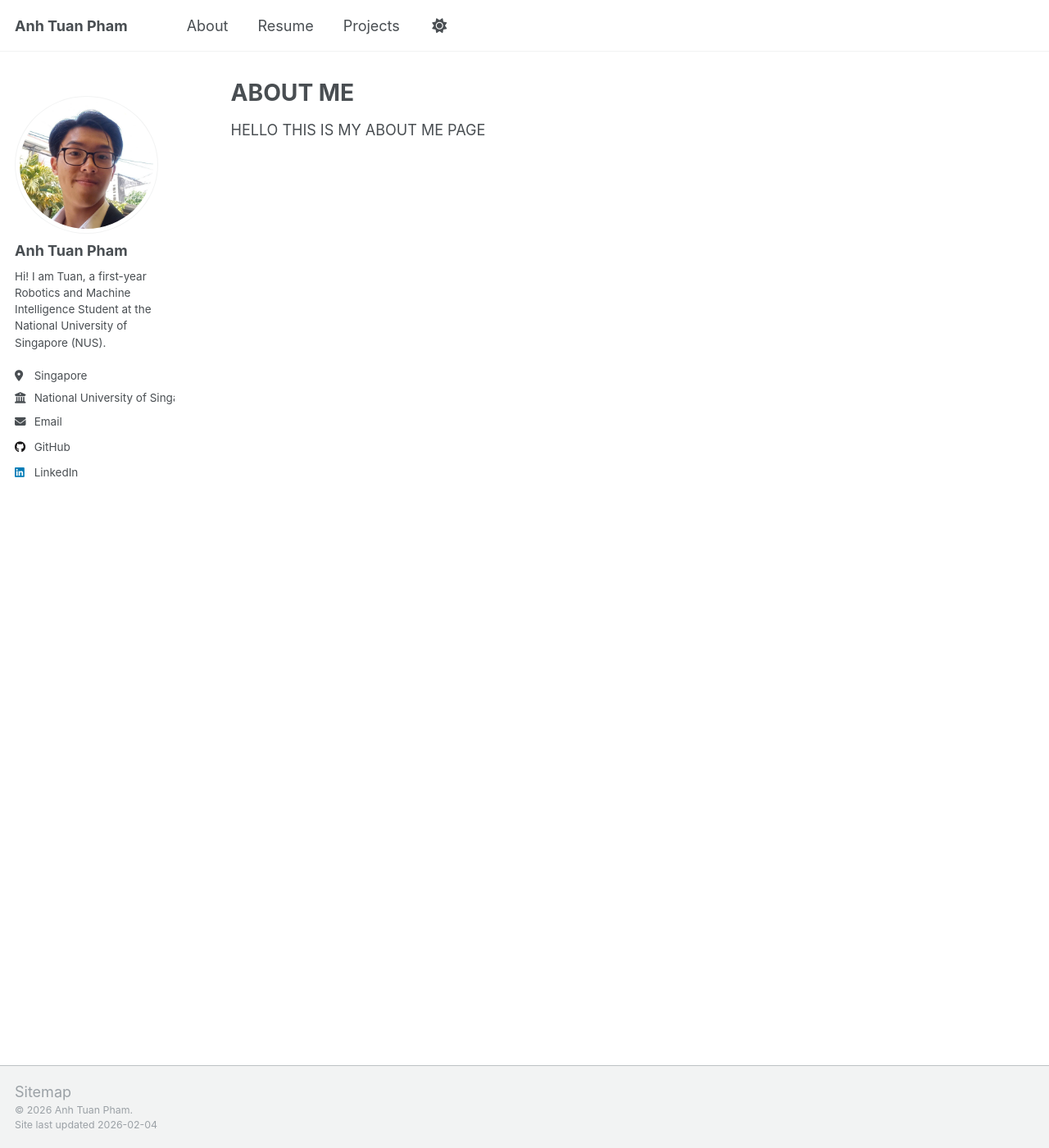
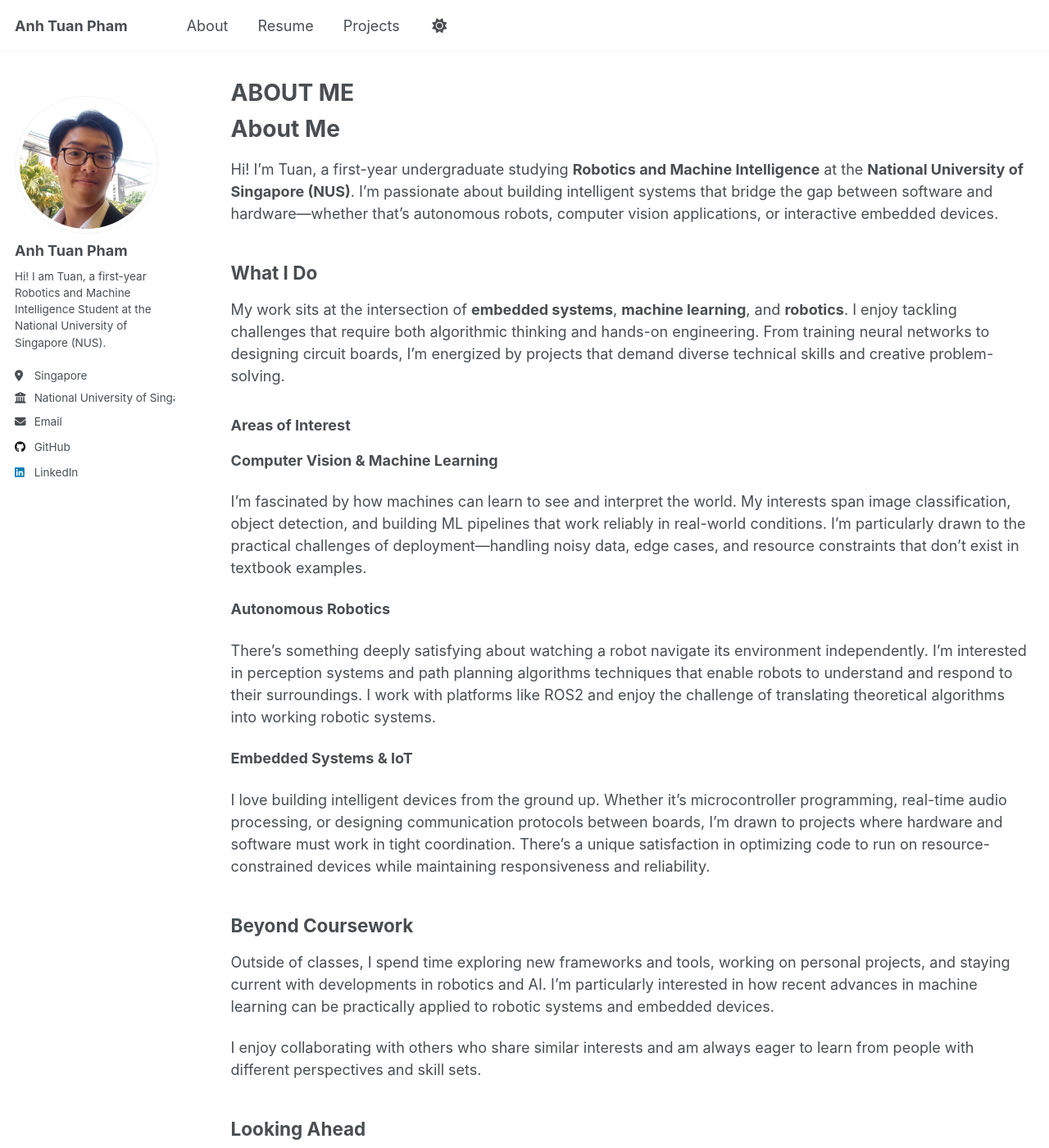
Before and after one commit to patuan07/patuan07.github.io, a Jekyll site: the page built from _pages/aboutme.md, in a window 1280 px wide and 1400 px high. Shown: the whole window at 82% size. Built offline with Jekyll 4.4.1, drawn with Linux system fonts in a browser that asks for light colours; some of the changed text lies outside the part shown.

Commit message:
update about me page

```diff
--- a/_pages/aboutme.md
+++ b/_pages/aboutme.md
@@ -9,4 +9,47 @@ redirect_from:
 
 {% include base_path %}
 
-HELLO THIS IS MY ABOUT ME PAGE
+# About Me
+
+Hi! I'm Tuan, a first-year undergraduate studying **Robotics and Machine Intelligence** at the **National University of Singapore (NUS)**. I'm passionate about building intelligent systems that bridge the gap between software and hardware—whether that's autonomous robots, computer vision applications, or interactive embedded devices.
+
+## What I Do
+
+My work sits at the intersection of **embedded systems**, **machine learning**, and **robotics**. I enjoy tackling challenges that require both algorithmic thinking and hands-on engineering. From training neural networks to designing circuit boards, I'm energized by projects that demand diverse technical skills and creative problem-solving.
+
+### Areas of Interest
+
+**Computer Vision & Machine Learning**
+
+I'm fascinated by how machines can learn to see and interpret the world. My interests span image classification, object detection, and building ML pipelines that work reliably in real-world conditions. I'm particularly drawn to the practical challenges of deployment—handling noisy data, edge cases, and resource constraints that don't exist in textbook examples.
+
+**Autonomous Robotics**
+
+There's something deeply satisfying about watching a robot navigate its environment independently. I'm interested in perception systems and path planning algorithms techniques that enable robots to understand and respond to their surroundings. I work with platforms like ROS2 and enjoy the challenge of translating theoretical algorithms into working robotic systems.
+
+**Embedded Systems & IoT**
+
+I love building intelligent devices from the ground up. Whether it's microcontroller programming, real-time audio processing, or designing communication protocols between boards, I'm drawn to projects where hardware and software must work in tight coordination. There's a unique satisfaction in optimizing code to run on resource-constrained devices while maintaining responsiveness and reliability.
+
+
+## Beyond Coursework
+
+Outside of classes, I spend time exploring new frameworks and tools, working on personal projects, and staying current with developments in robotics and AI. I'm particularly interested in how recent advances in machine learning can be practically applied to robotic systems and embedded devices.
+
+I enjoy collaborating with others who share similar interests and am always eager to learn from people with different perspectives and skill sets.
+
+## Looking Ahead
+
+As I continue my studies, I'm excited to deepen my knowledge in autonomous systems, computer vision, and embedded AI. I'm particularly interested in opportunities that allow me to work on real-world applications where intelligent systems interact with their environment.
+
+## Let's Connect
+
+I'm always open to discussing interesting projects, technical challenges, or opportunities to collaborate. Feel free to reach out:
+
+- **Email**: phamanhtuanben@gmail.com
+- **GitHub**: [github.com/patuan07](https://github.com/patuan07)
+- **LinkedIn**: [linkedin.com/in/patuanben](https://www.linkedin.com/in/patuanben)
+
+---
+
+*Currently seeking internship opportunities in robotics, computer vision, or embedded systems for Summer 2026.*
```
